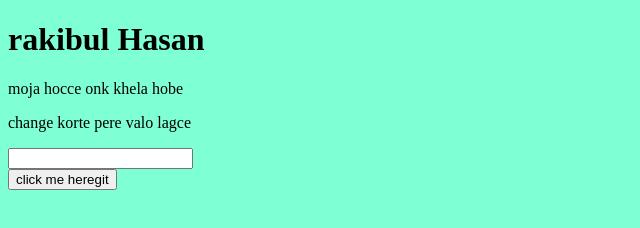
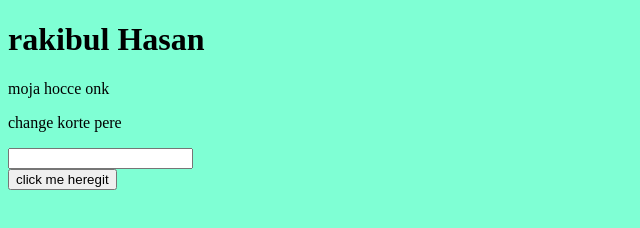
Before and after one commit to rakibhasantusar/my-website, a plain HTML site: page index.html in a window 1280 px wide. Shown: the whole page, without its empty margins (0-640 px from the left). Drawn offline with Linux system fonts and the light colour scheme.

Commit message:
Revert "hello"

```diff
--- a/index.html
+++ b/index.html
@@ -9,8 +9,8 @@
 </head>
 <body class="bot">
     <h1>rakibul Hasan</h1>
-    <p>moja hocce onk khela hobe</p>
-    <p>change korte pere valo lagce</p>
+    <p>moja hocce onk</p>
+    <p>change korte pere</p>
     <input type="dkjsfdsjf">
     <br>
     <button>click me heregit</button>
```
